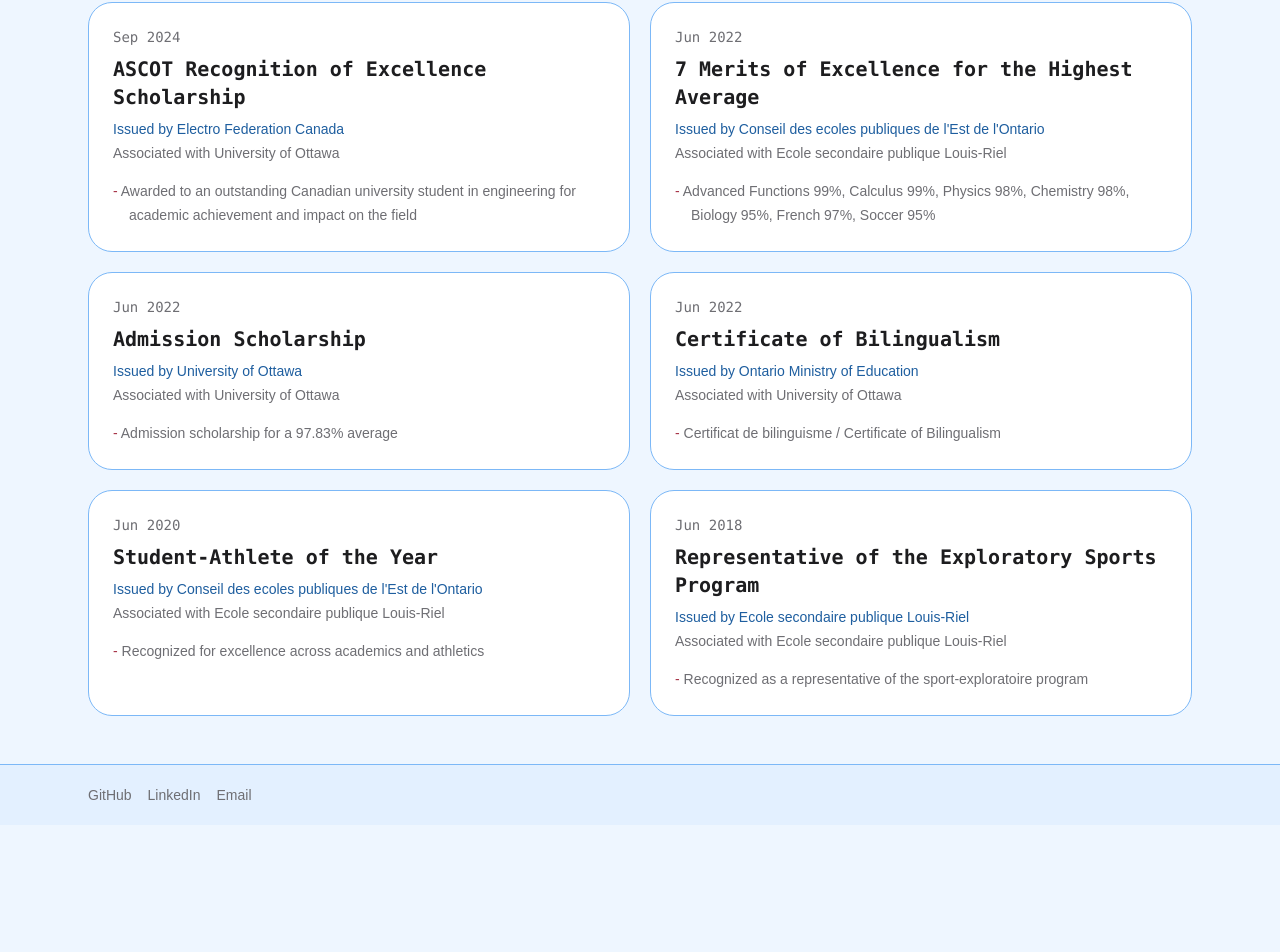
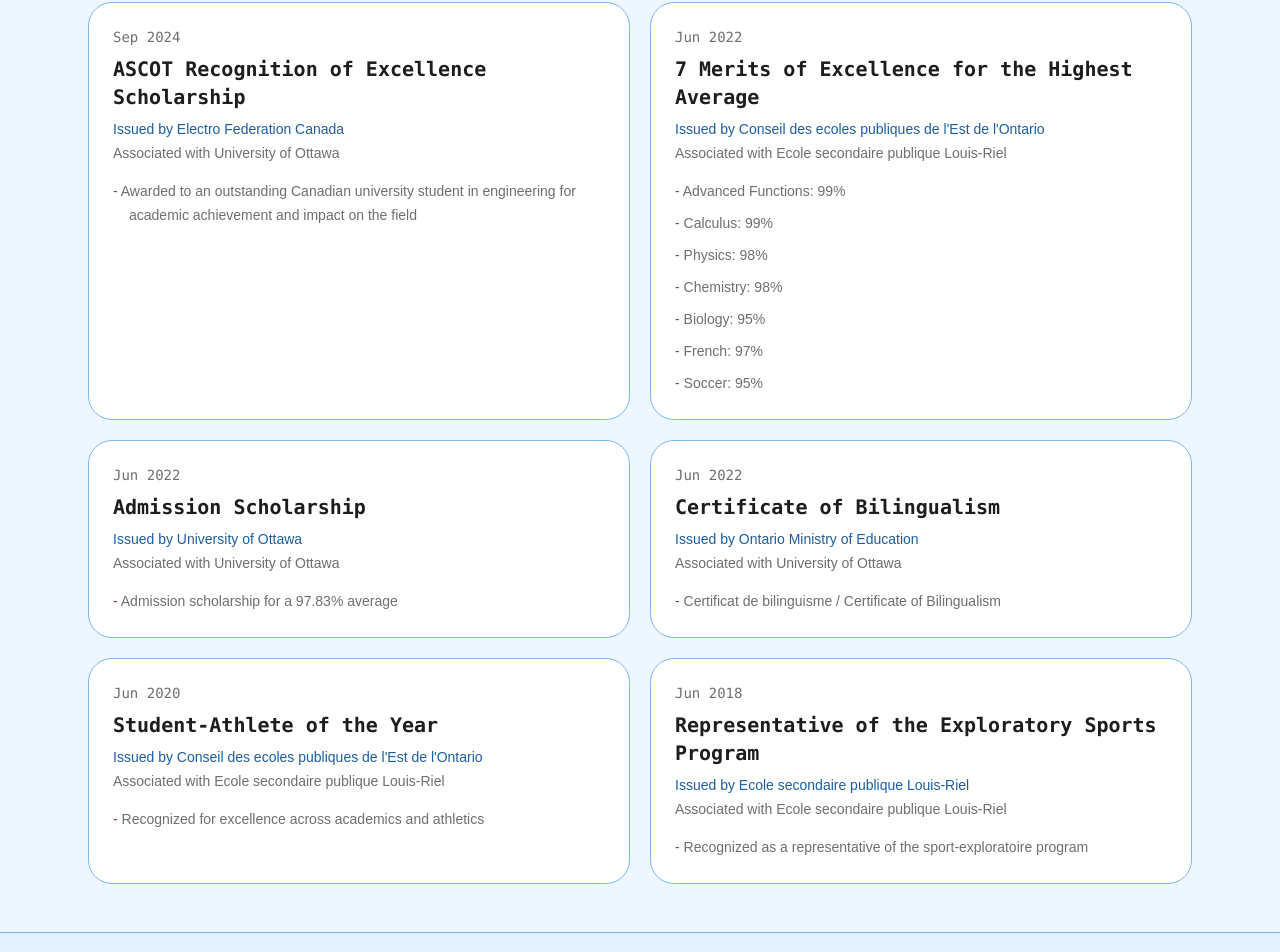
Before and after one commit to Zachary-Levesque/Portfolio, a Next.js app: page /education in a window 1280 px wide. Shown: the part 1725-2677 px from the top of the page. Before the commit the page ends 2550 px from the top, so only its background shows below. Built offline with nearby package versions, Linux system fonts and the light colour scheme.

Commit message:
Update awards.ts

```diff
--- a/content/awards.ts
+++ b/content/awards.ts
@@ -38,7 +38,13 @@
     date: "Jun 2022",
     associatedWith: "Ecole secondaire publique Louis-Riel",
     bullets: [
-      "Advanced Functions 99%, Calculus 99%, Physics 98%, Chemistry 98%, Biology 95%, French 97%, Soccer 95%"
+      "Advanced Functions: 99%",
+      "Calculus: 99%",
+      "Physics: 98%",
+      "Chemistry: 98%",
+      "Biology: 95%",
+      "French: 97%",
+      "Soccer: 95%"
     ]
   },
   {
```
